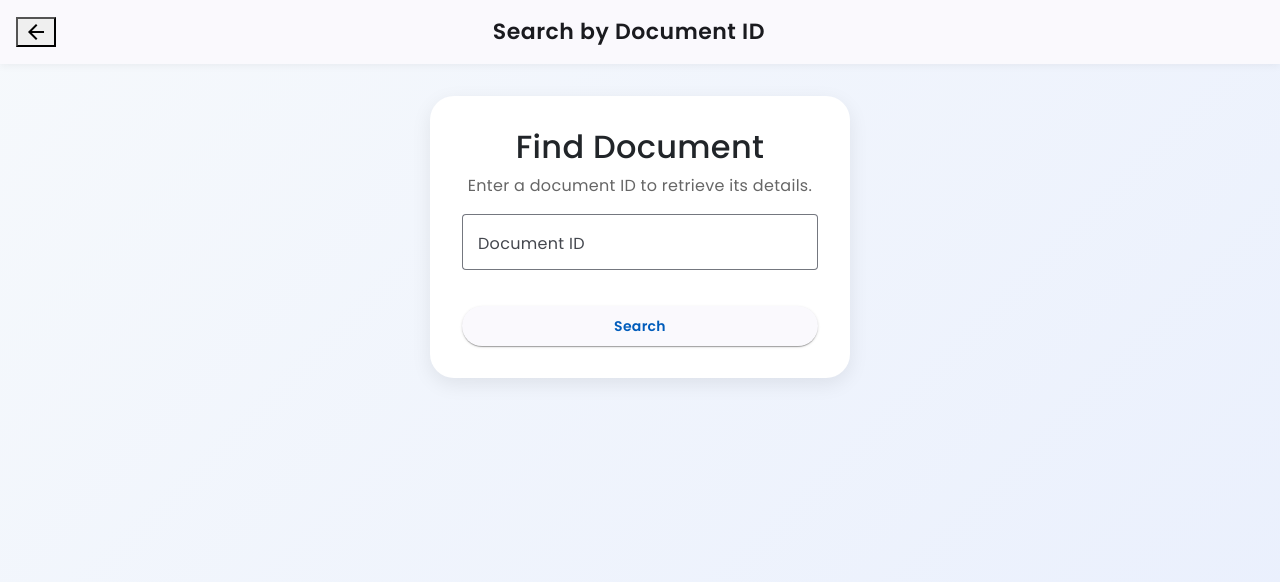
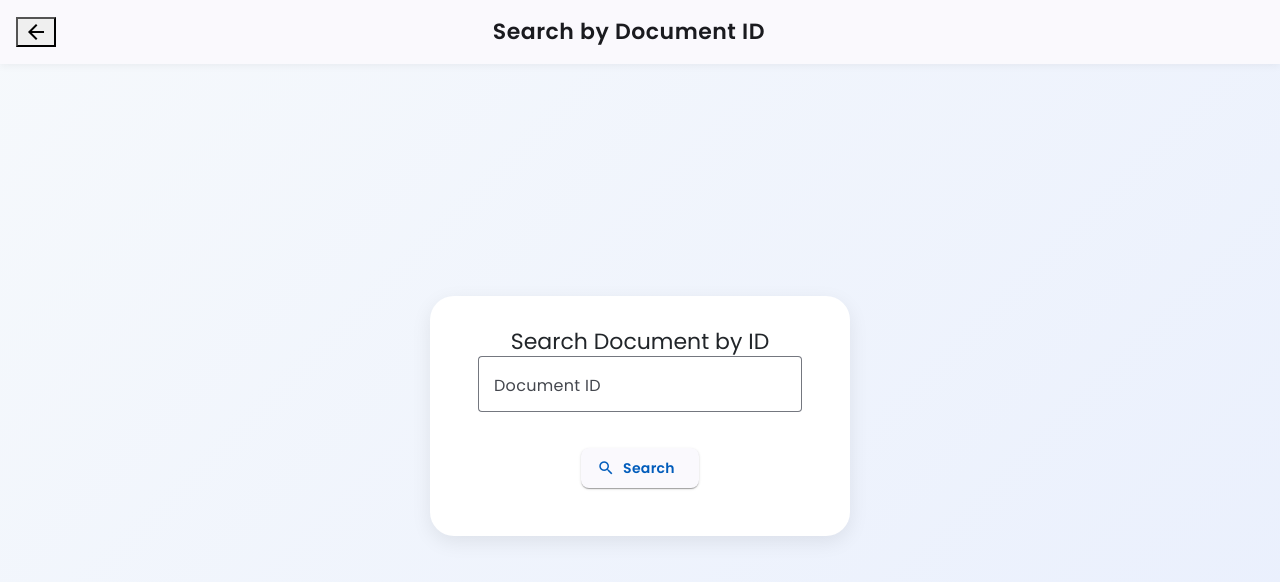
Before and after one commit to HassamAli2174/PDF_searcher, an Angular app: page /SearchDoc in a window 1280 px wide. Shown: the top 582 px of the page. Built offline with nearby package versions, Linux system fonts and the light colour scheme.

Commit message:
updated the search-doc component accordingly so that it can open customized image open pdf or download xls file fetching data from API

```diff
--- a/src/app/pages/dashboard/dashboard.component.ts
+++ b/src/app/pages/dashboard/dashboard.component.ts
@@ -14,7 +14,6 @@ import { debounceTime, distinctUntilChanged, switchMap } from 'rxjs/operators';
 import { PdfService, PdfItem } from '../../services/pdf.service';
 import { AuthService } from '../../services/auth.service';
 import { Router, NavigationStart, NavigationEnd, NavigationError } from '@angular/router';
-import { ApiService } from '../../services/api.service';
 
 @Component({
   selector: 'app-dashboard',
@@ -45,7 +44,6 @@ export class DashboardComponent implements OnDestroy, OnInit {
   constructor(
     private pdfService: PdfService,
     private auth: AuthService,
-    private api: ApiService,
     private router: Router  // Proper dependency injection
   ) {
     // prints routing events
@@ -60,24 +58,6 @@ export class DashboardComponent implements OnDestroy, OnInit {
         console.error('❌ Navigation error:', event.error);
       }
     });
-// ################### API Service Test Code ###################
-    // ngOnInit(): void {
-    //   this.sendTransaction();
-    // }
-
-    // sendTransaction() {
-    //   const payload = {
-    //     accountId: '12345',
-    //     amount: 500,
-    //     description: 'Test transaction'
-    //   };
-
-    //   this.api.postData('transactions', payload).subscribe({
-    //     next: (res) => console.log('✅ Transaction sent:', res),
-    //     error: (err) => console.error('❌ Error:', err)
-    //   });
-    // }
-// ################### API Service Test Code End ###################
 
     // Handling live search
     this.sub = this.search$.pipe(
--- a/src/app/pages/search-doc/search-doc.component.html
+++ b/src/app/pages/search-doc/search-doc.component.html
@@ -1,5 +1,5 @@
-<app-page-layout title="Search by Document ID">
-    <mat-card class="search-card">
+<!-- <app-page-layout title="Search by Document ID"> -->
+    <!-- <mat-card class="search-card">
         <h2>Find Document</h2>
         <p class="subtitle">Enter a document ID to retrieve its details.</p>
 
@@ -23,5 +23,29 @@
             <p><strong>Uploaded On:</strong> {{ result.uploadedOn }}</p>
             <p><strong>Status:</strong> {{ result.status }}</p>
         </mat-card>
-    </mat-card>
+    </mat-card> -->
+
+<app-page-layout title="Search by Document ID">
+    <div class="search-container">
+        <mat-card class="search-card">
+            <mat-card-title>Search Document by ID</mat-card-title>
+            <mat-card-content>
+                <mat-form-field appearance="outline" class="search-field">
+                    <mat-label>Document ID</mat-label>
+                    <input matInput [(ngModel)]="searchTerm" placeholder="Enter document ID here..."
+                        (keyup.enter)="onSearch()" />
+                </mat-form-field>
+
+                <button mat-raised-button color="primary" (click)="onSearch()" [disabled]="loading">
+                    <mat-icon *ngIf="!loading">search</mat-icon>
+                    <mat-spinner *ngIf="loading" diameter="20"></mat-spinner>
+                    <span *ngIf="!loading">Search</span>
+                </button>
+
+                <div class="result" *ngIf="resultMessage">
+                    {{ resultMessage }}
+                </div>
+            </mat-card-content>
+        </mat-card>
+    </div>
 </app-page-layout>
--- a/src/app/pages/search-doc/search-doc.component.scss
+++ b/src/app/pages/search-doc/search-doc.component.scss
@@ -1,3 +1,14 @@
+.search-container {
+    display: flex;
+    flex-direction: column;
+    align-items: center;
+    justify-content: center;
+    height: 80vh;
+    font-family: 'Poppins', sans-serif;
+    gap: 1.5rem;
+    // background: linear-gradient(135deg, #f9fbfd 0%, #eef3f9 100%);
+}
+
 .search-card {
     width: 100%;
     max-width: 420px;
@@ -8,20 +19,15 @@
     box-shadow: 0 6px 20px rgba(0, 0, 0, 0.08);
 }
 
-.subtitle {
-    color: #666;
-    margin-bottom: 1rem;
-}
-
-.full-width {
+.search-field {
     width: 100%;
     margin-bottom: 1rem;
 }
 
-.search-btn {
-    width: 100%;
+button {
     font-weight: 600;
-    letter-spacing: 0.5px;
+    border-radius: 8px;
+    padding: 0.5rem 1.5rem;
 }
 
 .spinner-container {
@@ -30,11 +36,9 @@
     margin-top: 1.5rem;
 }
 
-.result-card {
-    margin-top: 1.5rem;
-    text-align: left;
-    padding: 1rem;
-    border-left: 4px solid #3f51b5;
-    border-radius: 1rem;
-    background: #f9f9ff;
+.result {
+    margin-top: 1rem;
+    font-weight: 500;
+    color: #3f51b5;
+    word-break: break-word;
 }
--- a/src/app/pages/search-doc/search-doc.component.ts
+++ b/src/app/pages/search-doc/search-doc.component.ts
@@ -1,3 +1,131 @@
+// import { Component } from '@angular/core';
+// import { CommonModule } from '@angular/common';
+// import { FormsModule } from '@angular/forms';
+// import { MatInputModule } from '@angular/material/input';
+// import { MatButtonModule } from '@angular/material/button';
+// import { MatCardModule } from '@angular/material/card';
+// import { MatProgressSpinnerModule } from '@angular/material/progress-spinner';
+// import { PageLayoutComponent } from '../../shared/page-layout/page-layout.component';
+// import { ApiService } from '../../services/api.service';
+// import { MatIcon } from "@angular/material/icon";
+
+// @Component({
+//   selector: 'app-search-doc',
+//   standalone: true,
+//   imports: [
+//     CommonModule,
+//     FormsModule,
+//     MatInputModule,
+//     MatButtonModule,
+//     MatCardModule,
+//     MatProgressSpinnerModule,
+//     PageLayoutComponent,
+//     MatIcon
+// ],
+//   templateUrl: './search-doc.component.html',
+//   styleUrls: ['./search-doc.component.scss'],
+// })
+// export class SearchDocComponent {
+
+//     searchTerm = '';
+//     loading = false;
+//     resultMessage = '';
+
+//     constructor(private api: ApiService) { }
+
+//     ngOnInit(): void {
+//       console.log('✅ Search Doc loaded');
+//     }
+
+//     onSearch() {
+//       if (!this.searchTerm.trim()) {
+//         alert('Please enter a valid Document ID');
+//         return;
+//       }
+
+//       this.loading = true;
+//       this.resultMessage = '';
+
+//       this.api.searchDocument(this.searchTerm).subscribe({
+//         next: (blob) => {
+//           this.loading = false;
+//           const fileType = blob.type || 'unknown';
+//           console.log('📦 Received file type:', fileType);
+
+//           if (fileType.startsWith('image/')) {
+//             this.openImagePreview(blob);
+//             this.resultMessage = '🖼️ Image opened successfully.';
+//           } else if (fileType === 'application/pdf') {
+//             this.openPdf(blob);
+//             this.resultMessage = '📄 PDF opened successfully.';
+//           } else if (fileType.includes('spreadsheet') || fileType.includes('excel')) {
+//             this.downloadExcel(blob);
+//             this.resultMessage = '📊 Excel downloaded successfully.';
+//           } else {
+//             this.resultMessage = `⚠️ Unknown file type: ${fileType}`;
+//           }
+//         },
+//         error: (err) => {
+//           this.loading = false;
+//           console.error('❌ Error fetching document:', err);
+//           this.resultMessage = '❌ Failed to fetch document. Please check the ID.';
+//         }
+//       });
+//     }
+
+//     openImagePreview(blob: Blob) {
+//       const imgUrl = URL.createObjectURL(blob);
+//       const win = window.open('', '_blank');
+//       win!.document.write(`
+//         <html>
+//           <head>
+//             <title>Image Preview</title>
+//             <style>
+//               body {
+//                 margin: 0;
+//                 background: #000;
+//                 display: flex;
+//                 justify-content: center;
+//                 align-items: center;
+//                 height: 100vh;
+//               }
+//               img {
+//                 max-width: 95%;
+//                 max-height: 95%;
+//                 border-radius: 12px;
+//                 box-shadow: 0 0 25px rgba(255,255,255,0.3);
+//                 animation: zoomIn 0.5s ease;
+//               }
+//               @keyframes zoomIn {
+//                 from { transform: scale(0.8); opacity: 0; }
+//                 to { transform: scale(1); opacity: 1; }
+//               }
+//             </style>
+//           </head>
+//           <body>
+//             <img src="${imgUrl}" />
+//           </body>
+//         </html>
+//       `);
+//     }
+
+//     openPdf(blob: Blob) {
+//       const pdfUrl = URL.createObjectURL(blob);
+//       window.open(pdfUrl, '_blank');
+//     }
+
+//     downloadExcel(blob: Blob) {
+//       const a = document.createElement('a');
+//       const url = URL.createObjectURL(blob);
+//       a.href = url;
+//       a.download = 'document.xlsx';
+//       a.click();
+//       URL.revokeObjectURL(url);
+//     }
+// }
+
+
+
 import { Component } from '@angular/core';
 import { CommonModule } from '@angular/common';
 import { FormsModule } from '@angular/forms';
@@ -6,6 +134,8 @@ import { MatButtonModule } from '@angular/material/button';
 import { MatCardModule } from '@angular/material/card';
 import { MatProgressSpinnerModule } from '@angular/material/progress-spinner';
 import { PageLayoutComponent } from '../../shared/page-layout/page-layout.component';
+import { ApiService } from '../../services/api.service';
+import { MatIcon } from "@angular/material/icon";
 
 @Component({
   selector: 'app-search-doc',
@@ -17,29 +147,102 @@ import { PageLayoutComponent } from '../../shared/page-layout/page-layout.compon
     MatButtonModule,
     MatCardModule,
     MatProgressSpinnerModule,
-    PageLayoutComponent
+    PageLayoutComponent,
+    MatIcon
   ],
   templateUrl: './search-doc.component.html',
   styleUrls: ['./search-doc.component.scss'],
 })
 export class SearchDocComponent {
-  docId = '';
+  searchTerm = '';
   loading = false;
-  result: any = null;
+  resultMessage = '';
+
+  constructor(private api: ApiService) { }
 
   onSearch() {
-    if (!this.docId.trim()) return;
+    if (!this.searchTerm.trim()) {
+      alert('Please enter a valid Document ID');
+      return;
+    }
+
     this.loading = true;
+    this.resultMessage = '';
 
-    setTimeout(() => {
-      this.result = {
-        docId: this.docId,
-        title: 'Client Onboarding Form',
-        uploadedBy: 'Muhammad Ali',
-        uploadedOn: '2025-10-20',
-        status: 'Verified ✅',
-      };
-      this.loading = false;
-    }, 1000);
+    this.api.searchDocument(this.searchTerm).subscribe({
+      next: (blob) => {
+        this.loading = false;
+        const fileType = blob.type || 'unknown';
+        console.log('📦 Received file type:', fileType);
+
+        if (fileType.startsWith('image/')) {
+          this.openImagePreview(blob);
+          this.resultMessage = '🖼️ Image opened successfully.';
+        } else if (fileType === 'application/pdf') {
+          this.openPdf(blob);
+          this.resultMessage = '📄 PDF opened successfully.';
+        } else if (fileType.includes('spreadsheet') || fileType.includes('excel')) {
+          this.downloadExcel(blob);
+          this.resultMessage = '📊 Excel downloaded successfully.';
+        } else {
+          this.resultMessage = `⚠️ Unknown file type: ${fileType}`;
+        }
+      },
+      error: (err) => {
+        this.loading = false;
+        console.error('❌ Error fetching document:', err);
+        this.resultMessage = '❌ Failed to fetch document. Please check the ID.';
+      }
+    });
+  }
+
+  openImagePreview(blob: Blob) {
+    const imgUrl = URL.createObjectURL(blob);
+    const win = window.open('', '_blank');
+    win!.document.write(`
+      <html>
+        <head>
+          <title>Image Preview</title>
+          <style>
+            body {
+              margin: 0;
+              background: #000;
+              display: flex;
+              justify-content: center;
+              align-items: center;
+              height: 100vh;
+            }
+            img {
+              max-width: 95%;
+              max-height: 95%;
+              border-radius: 12px;
+              box-shadow: 0 0 25px rgba(255,255,255,0.3);
+              animation: zoomIn 0.5s ease;
+            }
+            @keyframes zoomIn {
+              from { transform: scale(0.8); opacity: 0; }
+              to { transform: scale(1); opacity: 1; }
+            }
+          </style>
+        </head>
+        <body>
+          <img src="${imgUrl}" />
+        </body>
+      </html>
+    `);
+  }
+
+  openPdf(blob: Blob) {
+    const pdfUrl = URL.createObjectURL(blob);
+    window.open(pdfUrl, '_blank');
+  }
+
+  downloadExcel(blob: Blob) {
+    const a = document.createElement('a');
+    const url = URL.createObjectURL(blob);
+    a.href = url;
+    a.download = 'document.xlsx';
+    a.click();
+    URL.revokeObjectURL(url);
   }
 }
```
Also changed, not shown: src/app/services/api.service.ts (+41 -2 lines).
